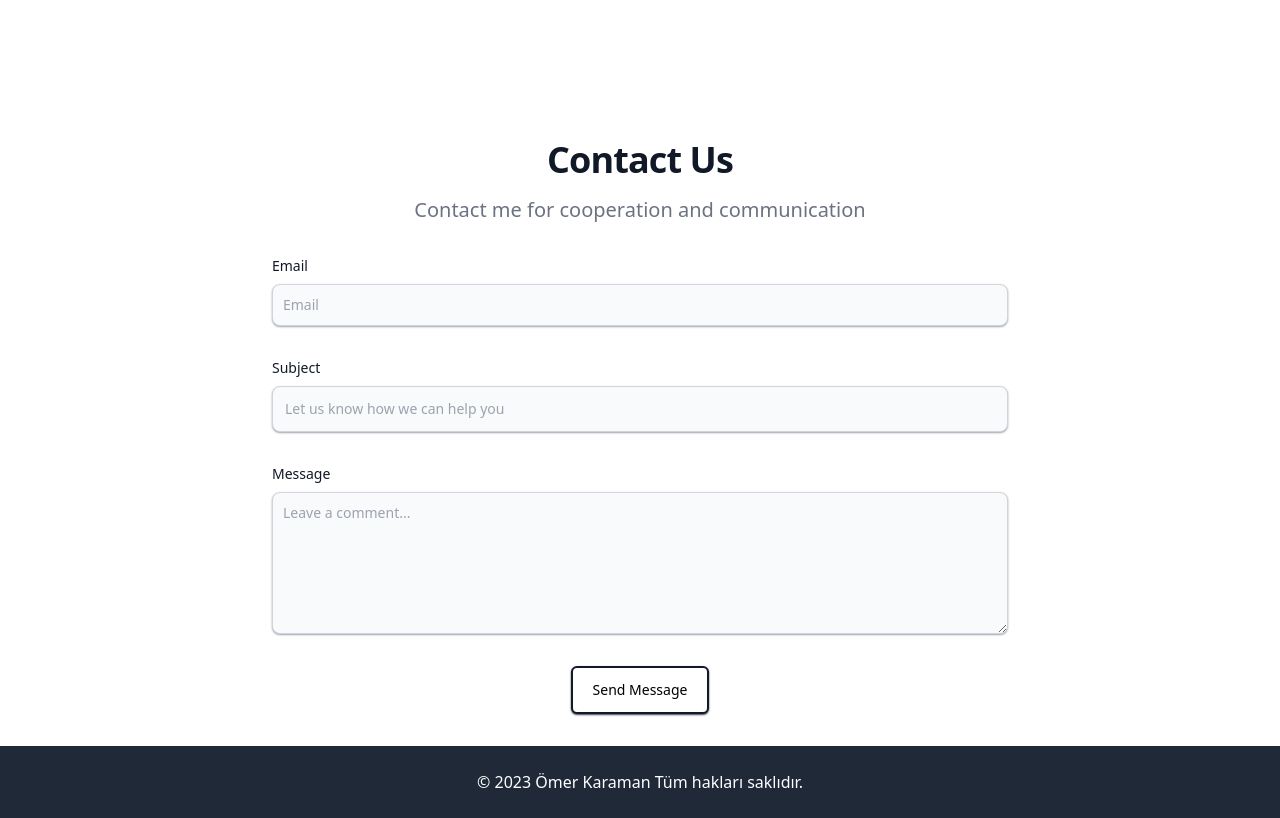
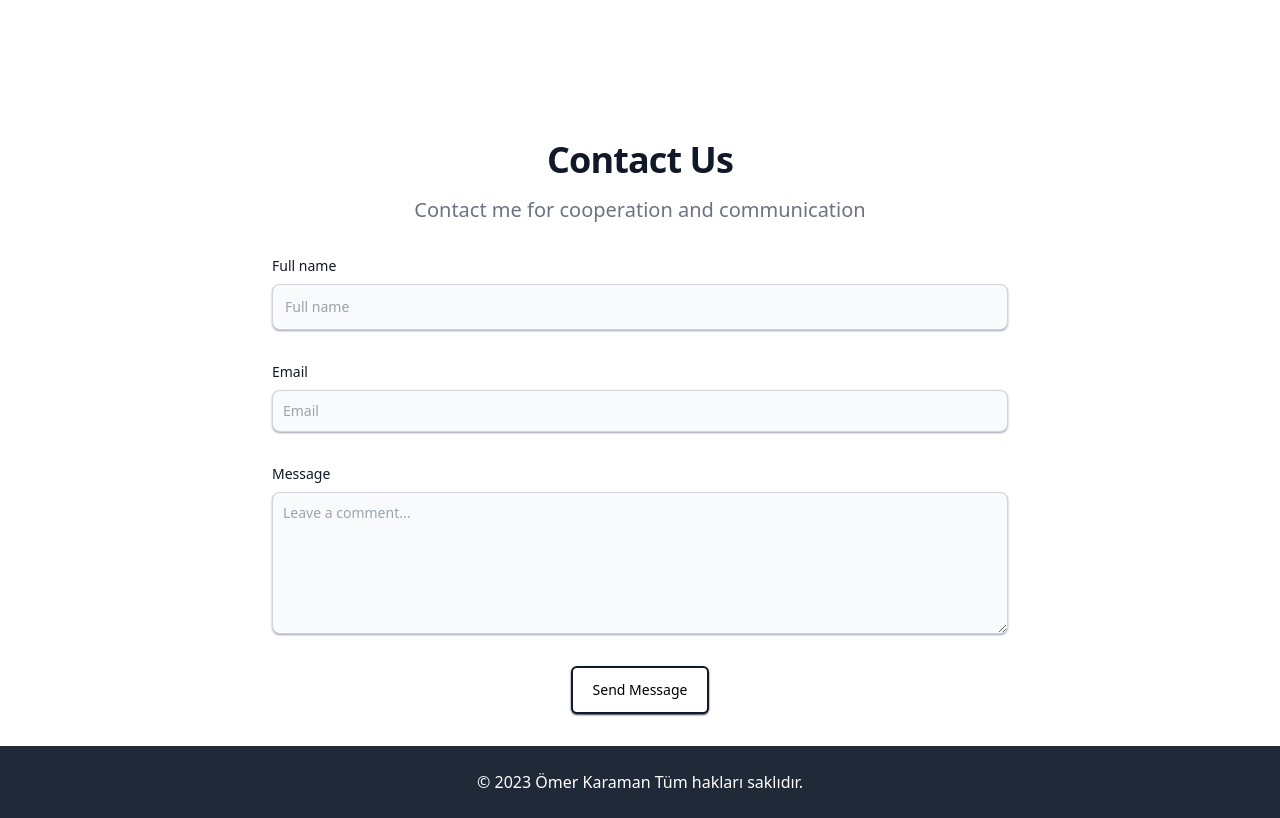
Before and after one commit to omerkr0/portfolio-website, a React (Vite) app: page / in a window 1280 px wide. Shown: the part 1932-2750 px from the top of the page. Built offline with nearby package versions, Linux system fonts and the light colour scheme.

Commit message:
Contact form using EmailJS edited

```diff
--- a/src/components/Contact.jsx
+++ b/src/components/Contact.jsx
@@ -1,4 +1,47 @@
+import { useState } from 'react'
+import axios from 'axios'
+
 function Contact() {
+  const [name, setName] = useState('')
+  const [email, setEmail] = useState('')
+  const [message, setMessage] = useState('')
+  const [sumbitMessage, setSumbitMessage] = useState('')
+
+  const handleSubmit = async (e) => {
+    e.preventDefault()
+
+    const serviceId = 'service_e3blt8j'
+    const templateId = 'template_km29r6d'
+    const publicKey = 'Cg0QZUas9NenW0HJ-'
+
+    const data = {
+      service_id: serviceId,
+      template_id: templateId,
+      user_id: publicKey,
+      template_params: {
+        from_name: name,
+        from_email: email,
+        to_name: 'Ömer Karaman',
+        message: message,
+      },
+    }
+
+    try {
+      const res = await axios.post(
+        'https://api.emailjs.com/api/v1.0/email/send',
+        data,
+      )
+      console.log(res.data)
+      setName('')
+      setEmail('')
+      setMessage('')
+      setSumbitMessage('Mesajınız gönderildi 🚀')
+      setTimeout(() => setSumbitMessage(''), 2000)
+    } catch (error) {
+      console.error(error)
+    }
+  }
+
   return (
     <section id="contact" className="bg-white">
       <div className="py-8 lg:py-8 px-4 mx-auto max-w-screen-md">
@@ -8,7 +51,31 @@ function Contact() {
         <p className="mb-8 lg:mb-8 font-normal text-center text-gray-500 sm:text-xl">
           Contact me for cooperation and communication
         </p>
-        <form action="#" className="space-y-8">
+        {setSumbitMessage && (
+          <p
+            className="mb-2 font-semibold text-center text-green-500"
+            onSubmit={handleSubmit}
+          >
+            {sumbitMessage}
+          </p>
+        )}
+
+        <form onSubmit={handleSubmit} className="space-y-8">
+          <div>
+            <label
+              htmlFor="name"
+              className="block mb-2 text-sm font-medium text-gray-900"
+            >
+              Full name
+            </label>
+            <input
+              type="text"
+              placeholder="Full name"
+              value={name}
+              onChange={(e) => setName(e.target.value)}
+              className="block p-3 w-full text-sm text-gray-900 bg-gray-50 border border-gray-300 rounded-lg shadow-sm shadow-gray-400"
+            />
+          </div>
           <div>
             <label
               className="block mb-2 text-sm font-medium text-gray-900"
@@ -19,21 +86,10 @@ function Contact() {
             <input
               type="email"
               placeholder="Email"
+              value={email}
+              onChange={(e) => setEmail(e.target.value)}
               className="shadow-sm shadow-gray-400 bg-gray-50 border border-gray-300 text-gray-900 text-sm rounded-lg w-full p-2.5 "
               required
-            />
-          </div>
-          <div>
-            <label
-              htmlFor="subject"
-              className="block mb-2 text-sm font-medium text-gray-900"
-            >
-              Subject
-            </label>
-            <input
-              type="text"
-              className="block p-3 w-full text-sm text-gray-900 bg-gray-50 border border-gray-300 rounded-lg shadow-sm shadow-gray-400"
-              placeholder="Let us know how we can help you"
             />
           </div>
           <div className="sm:col-span-2">
@@ -47,6 +103,8 @@ function Contact() {
               rows="6"
               className="block p-2.5 w-full text-sm text-gray-900 bg-gray-50 border border-gray-300 rounded-lg shadow-sm shadow-gray-400"
               placeholder="Leave a comment..."
+              value={message}
+              onChange={(e) => setMessage(e.target.value)}
               required
             ></textarea>
           </div>
```
